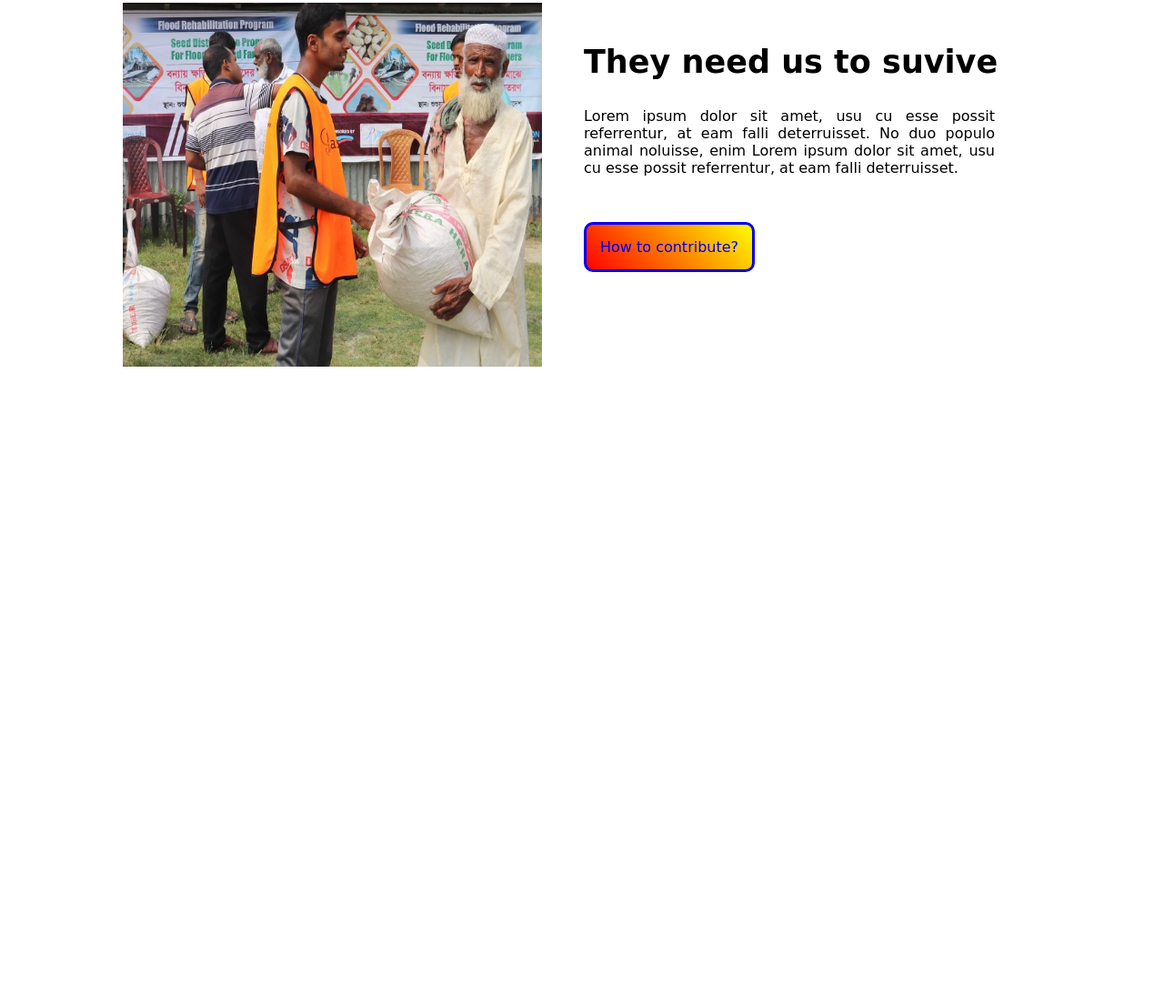
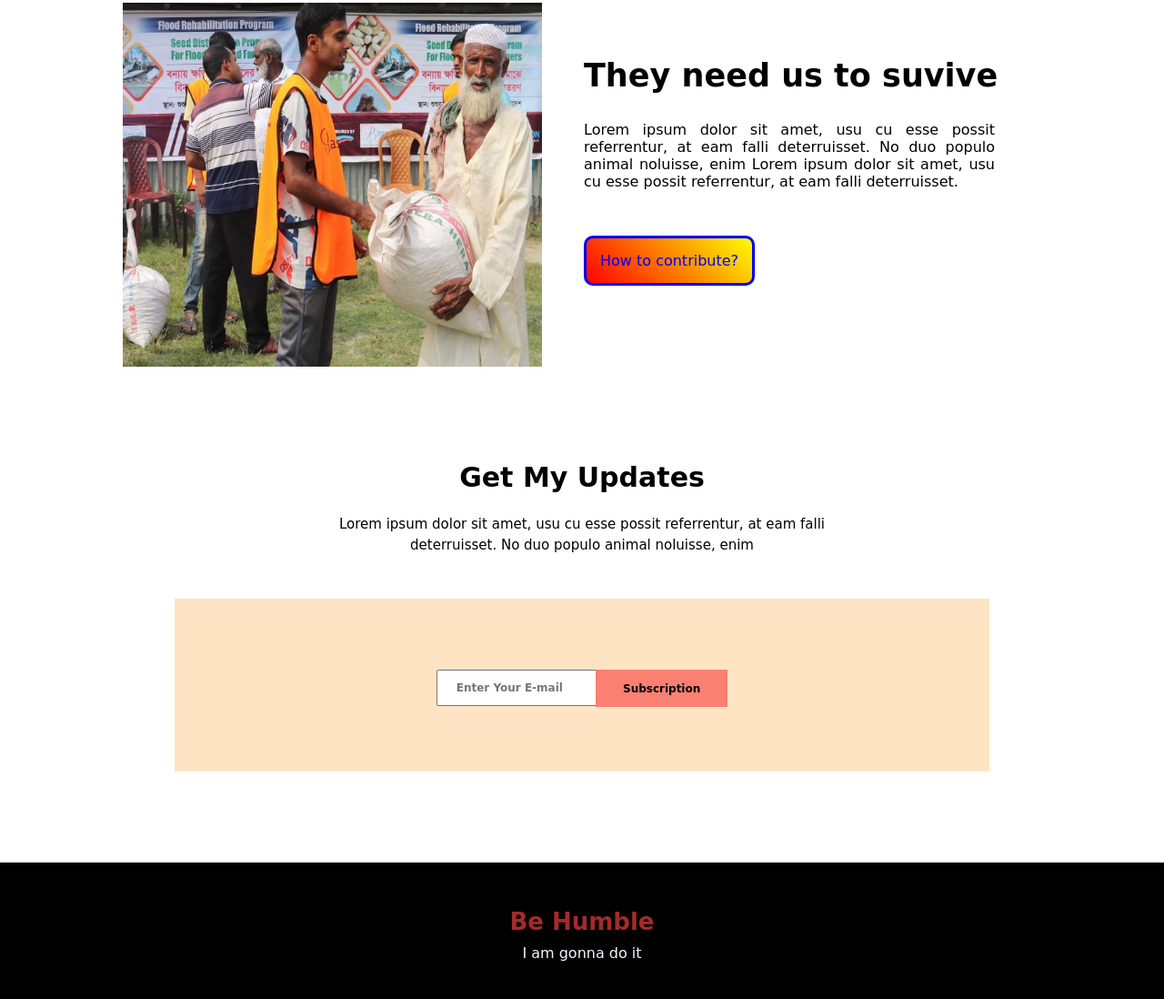
Before and after one commit to younuskhan1/helping-hand, a plain HTML site: page index.html in a window 1280 px wide. Shown: the part 2200-3298 px from the top of the page at 91% size. Before the commit the page ends 2607 px from the top, so only its background shows below. Drawn offline with Linux system fonts and the light colour scheme; a web font is replaced by a local one.

Commit message:
final revision

```diff
--- a/index.html
+++ b/index.html
@@ -111,7 +111,7 @@
                 <img style="margin-left: 135px;" src="images/donation10.jpg" alt="">
             </div>
             <div class="depend-text-card">
-                <h2 style="margin-top: 45px; font-size: 35px; padding-left: 30px;">They need us to suvive</h2>
+                <h2 style="margin-top: 60px; font-size: 35px; padding-left: 30px;">They need us to suvive</h2>
                 <p style="margin: 30px; text-align: justify;">Lorem ipsum dolor sit amet, usu cu esse possit
                     referrentur, at eam falli deterruisset. No duo populo
                     animal noluisse, enim
@@ -120,8 +120,27 @@
                 <a class="contribute" target="_blank" href="https://www.facebook.com/">How to contribute?</a>
             </div>
         </div>
+    </section>
+    <section class="update-section">
+        <div class="update-text">
+            <h1 style="font-size: 30px; text-align: center; margin-top: 100px;">Get My Updates</h1>
+            <p style="font-size: 15px; text-align: center; margin-top: 25px">Lorem ipsum dolor sit amet, usu cu esse
+                possit referrentur, at eam falli</p>
+            <p style="font-size: 15px; text-align: center; margin-top: 5px">deterruisset. No duo populo animal
+                noluisse, enim</p>
+        </div>
+        <div class="updated-email">
+            <div class="input" style="text-align: center; padding-top: 70px;">
+                <input type="text" placeholder="Enter Your E-mail">
+                <label for="button">Subscription</label>
+            </div>
+        </div>
+    </section>
+    <footer style="width: 100%; height: 150px; background-color: black; color: aliceblue;">
+        <h1 style="color: brown; text-align: center; padding-top: 50px; font-size: 26px;">Be Humble</h1>
+        <p style="text-align: center; padding-top:10px;">I am gonna do it</p>
 
-    </section>
+    </footer>
 </body>
 
 </html>
--- a/style.css
+++ b/style.css
@@ -156,3 +156,40 @@ div strong {
     margin-bottom: 30px;
     margin-left: 30px;
 }
+
+.update-text {
+    width: 60%;
+    margin: 0px auto;
+}
+
+.updated-email {
+    width: 70%;
+    margin: 0px auto;
+    height: 190px;
+    background-color: bisque;
+    margin-top: 50px;
+    margin-bottom: 100px;
+    align-items: center;
+}
+
+input[type=text] {
+    width: 20%;
+    padding: 11px 20px;
+    margin: 8px 0;
+    box-sizing: border-box;
+    font-family: 'Prosto One', cursive;
+    font-size: 12px;
+    font-weight: bold;
+}
+
+label {
+    width: 20%;
+    padding: 13.5px 30px;
+    margin: 8px 0;
+    box-sizing: border-box;
+    background-color: salmon;
+    position: relative;
+    margin-left: -9px;
+    font-size: 12px;
+    font-weight: bold;
+}
```
